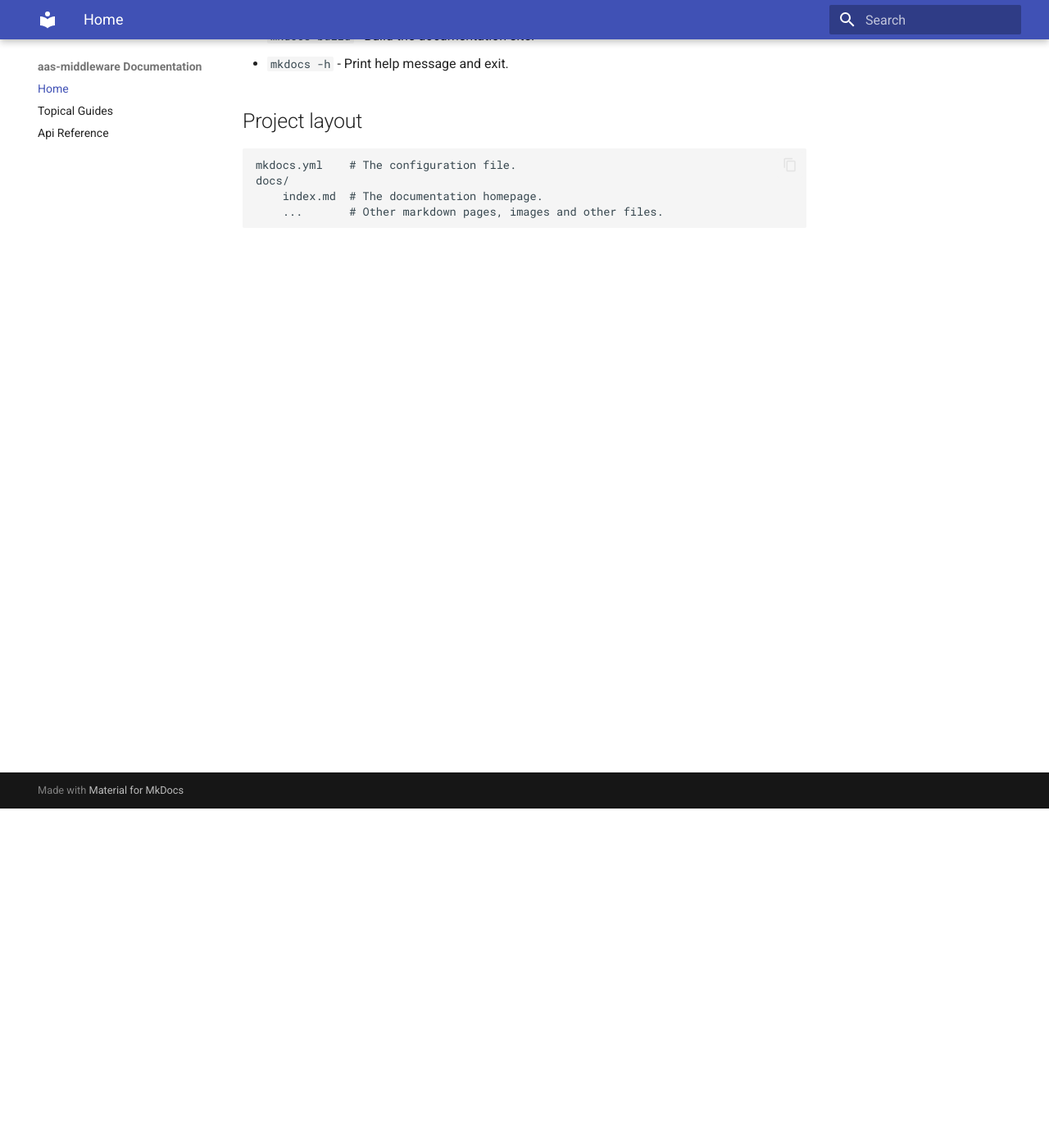
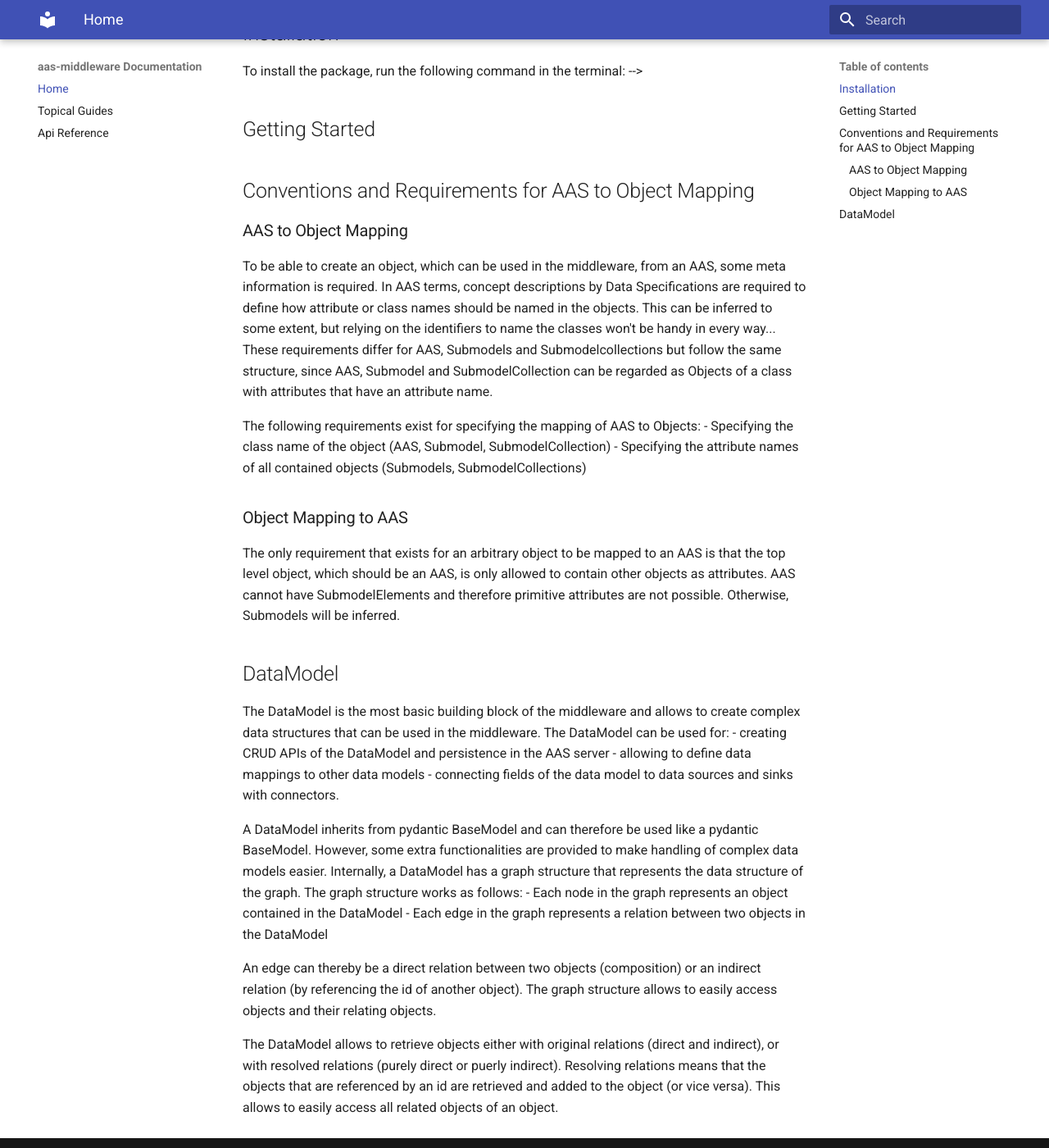
Before and after one commit to sdm4fzi/aas_middleware, an MkDocs documentation site: the page built from docs/index.md, in a window 1280 px wide and 1400 px high, scrolled down 414 px. Shown: the whole window at 82% size. Built offline with MkDocs 1.6.1 and Material for MkDocs 9.7.7, drawn with Linux system fonts in a browser that asks for light colours; some of the changed text lies outside the part shown.

Commit message:
added logos and made reference to them

```diff
--- a/docs/index.md
+++ b/docs/index.md
@@ -1,21 +1,48 @@
+![aas middleware logo](https://raw.githubusercontent.com/sdm4fzi/aas_middleware/main/resources/logos/aas_middleware_logo_dark_letters.svg)
 
-# TODO: add logo, short tutorial and badges
+*Framework for industrial data integration and automation*
+
+![Build-sucess](https://img.shields.io/badge/build-success-green)
+![PyPI](https://img.shields.io/pypi/v/aas_middleware)
+![PyPI - Python Version](https://img.shields.io/pypi/pyversions/aas_middleware)
+![Docu](https://img.shields.io/badge/docu-full-green)
+<!-- TODO: add DOI -->
+<!-- [![DOI](https://zenodo.org/badge/DOI/10.5281/zenodo.10995273.svg)](https://doi.org/10.5281/zenodo.10995273) -->
+
+## Installation
+
+To install the package, run the following command in the terminal: -->
+
+## Getting Started
 
 
-# Welcome to MkDocs
+## Conventions and Requirements for AAS to Object Mapping
 
-For full documentation visit [mkdocs.org](https://www.mkdocs.org).
+### AAS to Object Mapping
 
-## Commands
+To be able to create an object, which can be used in the middleware, from an AAS, some meta information is required. In AAS terms, concept descriptions by Data Specifications are required to define how attribute or class names should be named in the objects. This can be inferred to some extent, but relying on the identifiers to name the classes won't be handy in every way... These requirements differ for AAS, Submodels and Submodelcollections but follow the same structure, since AAS, Submodel and SubmodelCollection can be regarded as Objects of a class with attributes that have an attribute name.
 
-* `mkdocs new [dir-name]` - Create a new project.
-* `mkdocs serve` - Start the live-reloading docs server.
-* `mkdocs build` - Build the documentation site.
-* `mkdocs -h` - Print help message and exit.
+The following requirements exist for specifying the mapping of AAS to Objects:
+- Specifying the class name of the object (AAS, Submodel, SubmodelCollection)
+- Specifying the attribute names of all contained objects (Submodels, SubmodelCollections)
 
-## Project layout
+### Object Mapping to AAS
 
-    mkdocs.yml    # The configuration file.
-    docs/
-        index.md  # The documentation homepage.
-        ...       # Other markdown pages, images and other files.
+The only requirement that exists for an arbitrary object to be mapped to an AAS is that the top level object, which should be an AAS, is only allowed to contain other objects as attributes. AAS cannot have SubmodelElements and therefore primitive attributes are not possible. Otherwise, Submodels will be inferred.
+
+
+
+## DataModel
+
+The DataModel is the most basic building block of the middleware and allows to create complex data structures that can be used in the middleware. The DataModel can be used for:
+- creating CRUD APIs of the DataModel and persistence in the AAS server
+- allowing to define data mappings to other data models
+- connecting fields of the data model to data sources and sinks with connectors.
+
+A DataModel inherits from pydantic BaseModel and can therefore be used like a pydantic BaseModel. However, some extra functionalities are provided to make handling of complex data models easier. Internally, a DataModel has a graph structure that represents the data structure of the graph. The graph structure works as follows:
+- Each node in the graph represents an object contained in the DataModel
+- Each edge in the graph represents a relation between two objects in the DataModel
+
+An edge can thereby be a direct relation between two objects (composition) or an indirect relation (by referencing the id of another object). The graph structure allows to easily access objects and their relating objects.
+
+The DataModel allows to retrieve objects either with original relations (direct and indirect), or with resolved relations (purely direct or puerly indirect). Resolving relations means that the objects that are referenced by an id are retrieved and added to the object (or vice versa). This allows to easily access all related objects of an object.
```
Also changed, not shown: README.md (+17 -1 lines), resources/logos/aas_middleware_logo_dark.svg (added), resources/logos/aas_middleware_logo_dark_letters.svg (added), resources/logos/aas_middleware_logo_light.svg (added), resources/logos/aas_middleware_logo_light_letters.svg (added).
